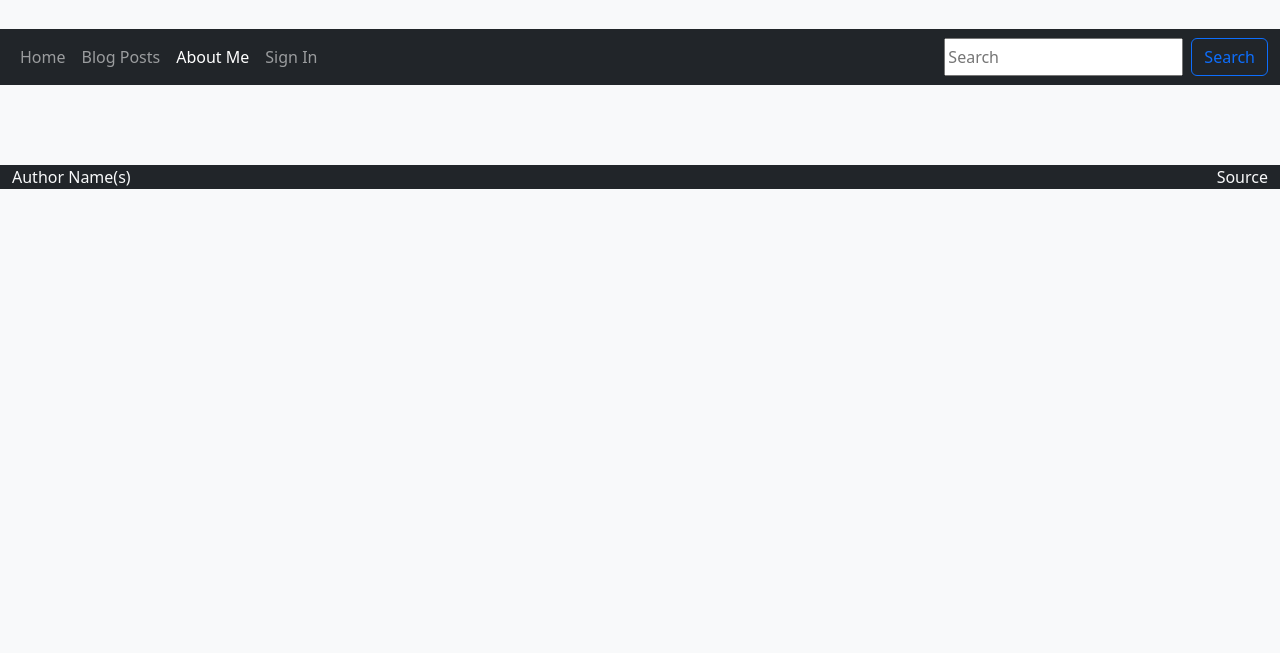
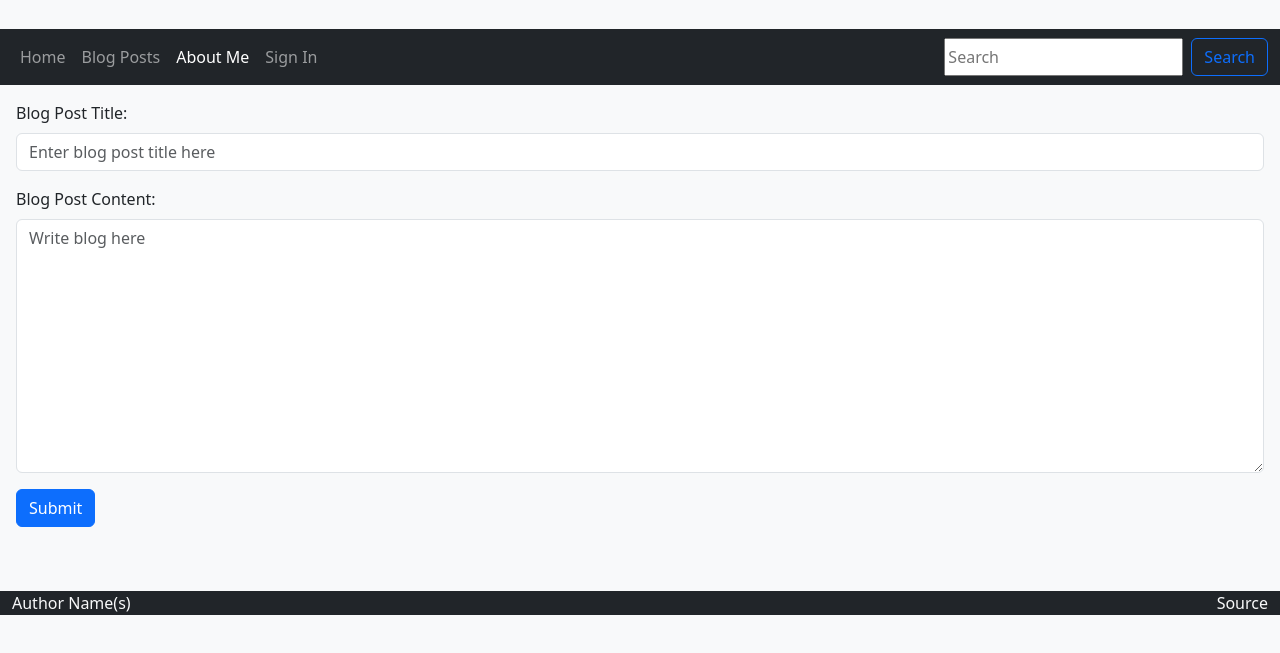
Before and after one commit to heeeedjr/startup, a plain HTML site: page createPost.html in a window 1280 px wide. Shown: the part 147-800 px from the top of the page. Drawn offline with nearby package versions, Linux system fonts and the light colour scheme.

Commit message:
finished createPost

```diff
--- a/createPost.html
+++ b/createPost.html
@@ -53,7 +53,18 @@
             </div>
         </nav>
 
-        <main class="p-3">
+        <main class="p-3" id="createPost">
+            <form>
+                <div>
+                    <label for="blogTitle" class="form-label">Blog Post Title:</label>
+                    <input type="text" class="form-control mb-3" id="blogTitle" placeholder="Enter blog post title here" name="blogTitle">
+                </div>
+                <div>
+                    <label for="blogPost" class="form-label">Blog Post Content:</label>
+                    <textarea class="form-control mb-3" rows="10" id="blogPost" placeholder="Write blog here" name="blogPost"></textarea>
+                </div>
+                <button type="submit" class="btn btn-primary">Submit</button>
+            </form>
 
         </main>
 
--- a/main.css
+++ b/main.css
@@ -20,6 +20,10 @@ main {
     align-items: center;
 }
 
+#createPost {
+    display: block;
+}
+
 #about {
     display: flex;
     flex-direction: column;
```
